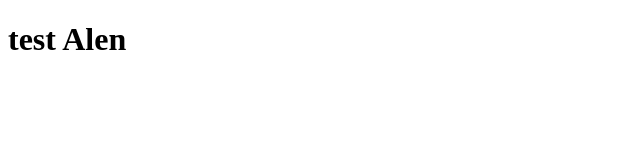
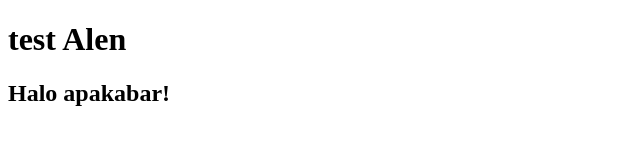
Before and after one commit to OpsAhmad/belajarWebBareng, a plain HTML site: page index.html in a window 1280 px wide. Shown: the whole page, without its empty margins (0-640 px from the left). Drawn offline with Linux system fonts and the light colour scheme.

Commit message:
coba update

```diff
--- a/index.html
+++ b/index.html
@@ -8,5 +8,6 @@
 </head>
 <body>
     <h1>test Alen</h1>
+    <h2>Halo apakabar!</h2>
 </body>
 </html>
```
